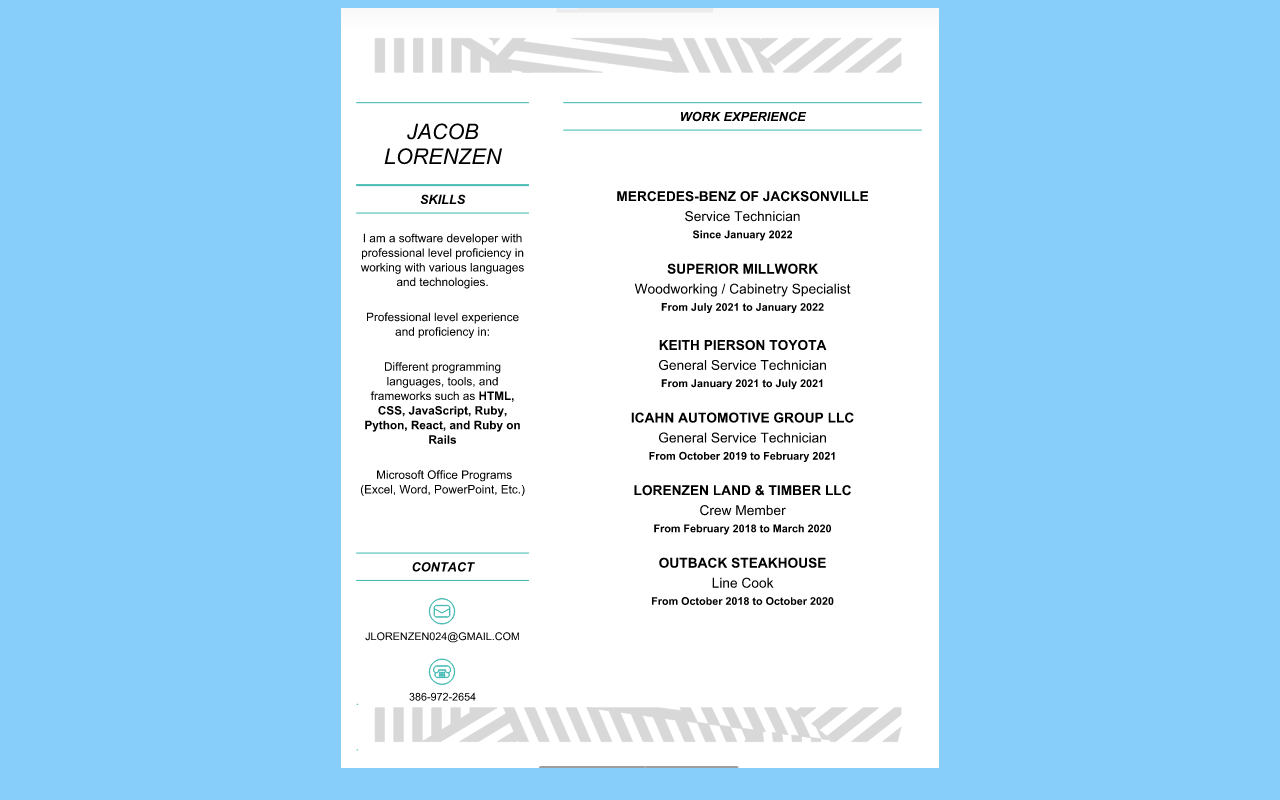
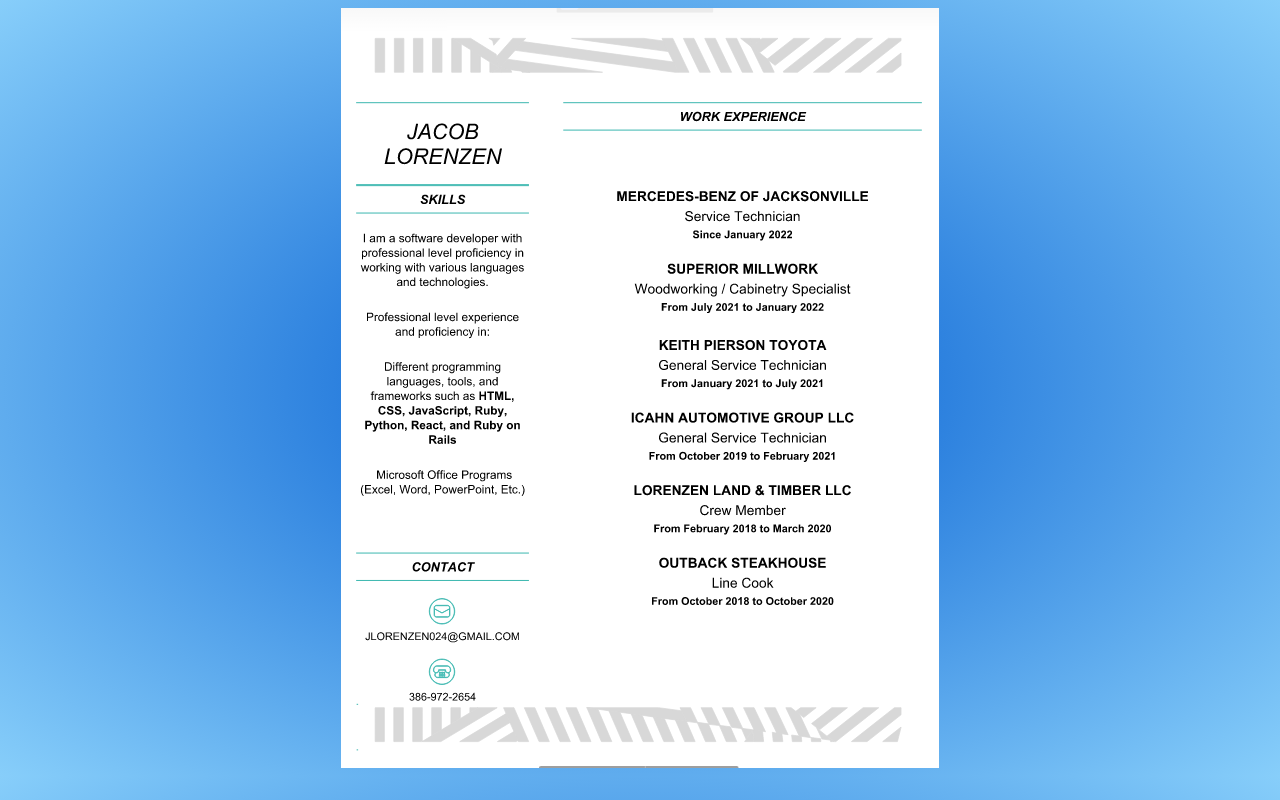
Before and after one commit to jlorenzen024/2022-Resume, a plain HTML site: page index.html in a window 1280 px wide. Drawn offline with Linux system fonts and the light colour scheme.

Commit message:
Add files via upload

```diff
--- a/styles.css
+++ b/styles.css
@@ -4,7 +4,5 @@
     margin-right: auto;
 }
 body {
-background-color: lightskyblue
-
-
+background-image: radial-gradient(rgb(0, 91, 209),lightskyblue);
 }
```
